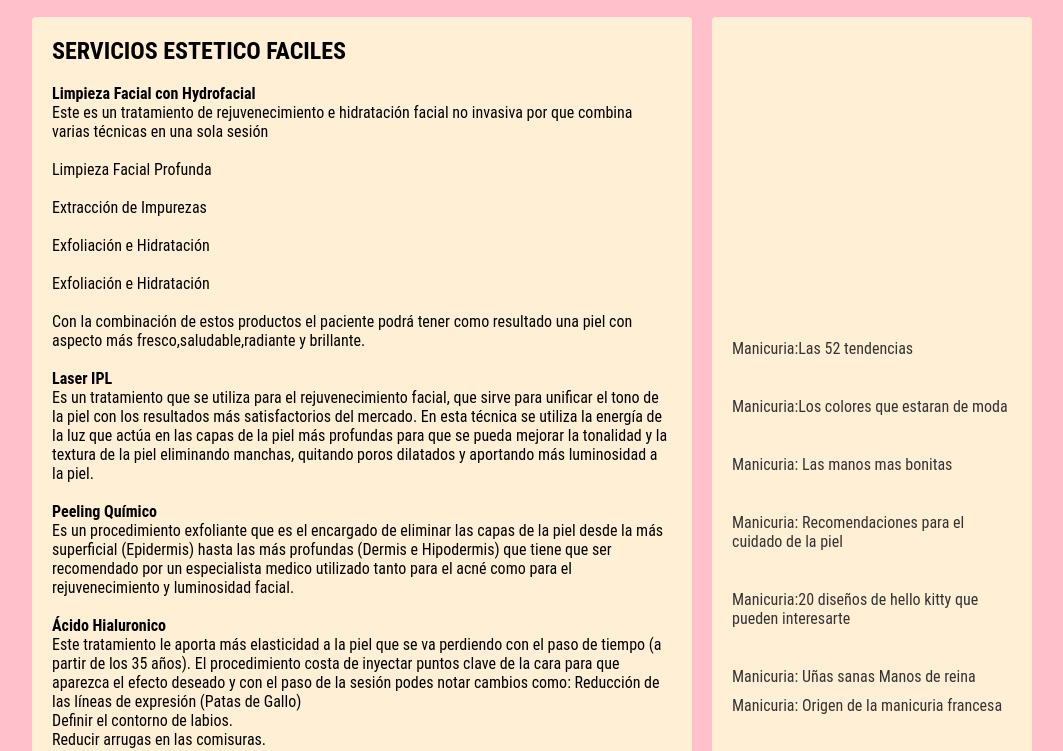
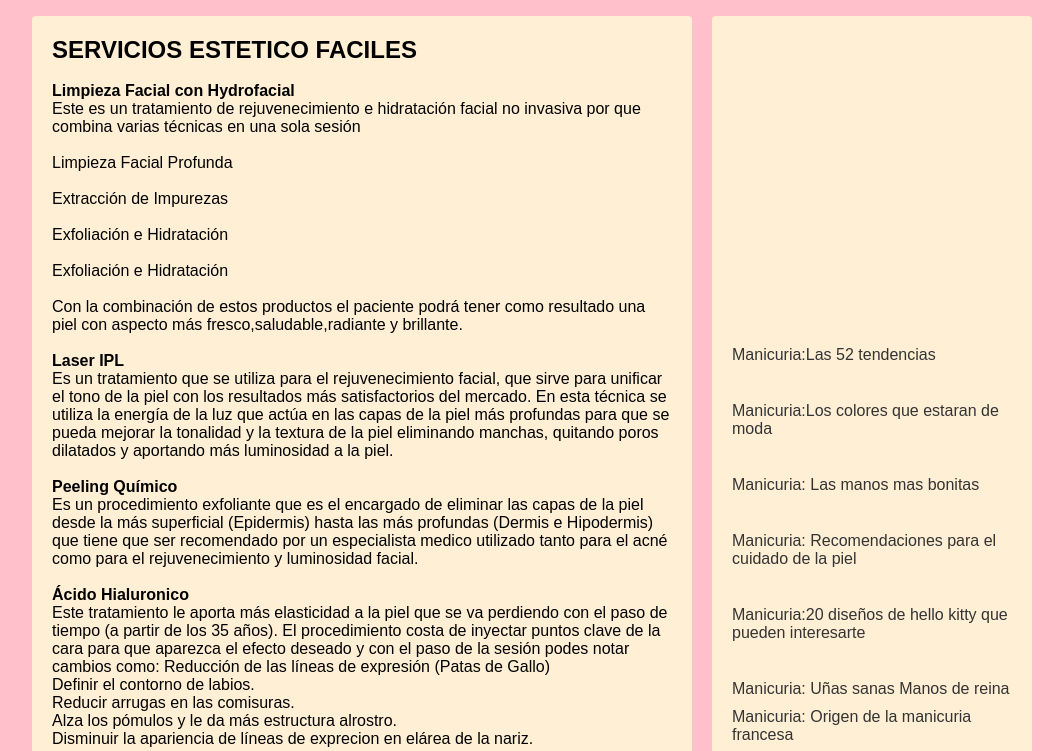
Before and after one commit to Melas69/ProyectoEstetica23522, a plain HTML site: page productosyservicios.html in a window 1280 px wide. Shown: the part 182-933 px from the top of the page, without its empty margins (108-1171 px from the left). Drawn offline with Linux system fonts and the light colour scheme.

Commit message:
Se agrega el estilo de fuente elegido en "estilodeproductoyservicios.css"

```diff
--- a/css/estilodeproductoyservicios.css
+++ b/css/estilodeproductoyservicios.css
@@ -5,24 +5,27 @@
 body{
     background: pink;
     color: #000;
-    font-family: ;
+    font-family:'Cuprum', sans-serif ;
 }
 
 h2 {
-    font-family: ;
+    font-family: 'Cuprum', sans-serif;
     /* margin-left: 0px; */
     color: black;
-
+    font-weight: bold;
+    /* text-align: center; */
 }
 
 h4{
     color: #000;
-    font-family:;
+    font-family:'Cuprum', sans-serif;
+    /* text-align: center; */
 }
 
 p {
     color: #000;
-    font-family:;
+    font-family:'Cuprum', sans-serif;
+    /* text-align: center; */
 }
 
 header img{
@@ -45,7 +48,7 @@ header ul{
 
 header ul li{
     margin: 0px; /*Ajusta el espacio entre los elementos del menu */
-    font-family: 'Roboto Condensed', sans-serif;
+    font-family: 'Cuprum', sans-serif;
 }
 
 /* Lo puse para agregar un margen a los elementos del menú para poder separarlos */
@@ -56,7 +59,7 @@ header ul li:not(:last-child) {
 a{
     color: black;
     text-decoration: none;
-    font-family: 'Roboto Condensed', sans-serif;
+    font-family: 'Cuprum', sans-serif;
 }
 a:hover{font-weight: bold;}
 
@@ -73,7 +76,7 @@ a:hover{font-weight: bold;}
     text-align: center;
     z-index: 1; /* Asegura que el menú esté en la parte superior */
     box-shadow: 0 2px 4px rgba(0, 0, 0, 0.2); /* Agrega sombra */
-    font-family: 'Roboto Condensed', sans-serif;
+    font-family: 'Cuprum', sans-serif;
 }
 
 /* Estilos para los elementos del menú */
@@ -86,7 +89,7 @@ a:hover{font-weight: bold;}
 }
 
 .contenedor{
-    font-family: 'Roboto Condensed', sans-serif;
+    font-family: 'Cuprum', sans-serif;
     width: 90%;
     max-width: 1000px; /*ancho máximo de la página*/
     margin: 20px auto; /*auto permite centrar nuestra página en forma horizontal*/
@@ -109,7 +112,7 @@ a:hover{font-weight: bold;}
 .contenedor .pie {
     padding: 20px;
     border-radius: 4px;
-    font-family: 'Roboto Condensed', sans-serif;
+    font-family: 'Cuprum', sans-serif;
 }
 
 .contenedor .encabezado{
@@ -137,18 +140,21 @@ a:hover{font-weight: bold;}
 .sidebar {
     background: #f2f2f2;
     padding: 20px;
+    font-family: 'Cuprum', sans-serif;
 }
 
   /* Estilos para los enlaces de noticias */
 .sidebar ul {
     list-style: none;
     padding: 0;
+    font-family: 'Cuprum', sans-serif;
 }
 
 /* Estilos para cada elemento de la lista (noticia) */
 .sidebar ul li {
     margin: 10px 0;
     display: block; /* Hace que cada elemento de lista sea un bloque */
+    font-family: 'Cuprum', sans-serif;
 }
 
 .sidebar ul li a {
@@ -187,6 +193,7 @@ a:hover{font-weight: bold;}
 
 .contenedor .pie{
     background: papayawhip;
+    /* font-family:'Cormorant Garamond', serif; */
     color: black;
     grid-area: pie;
 }
```
